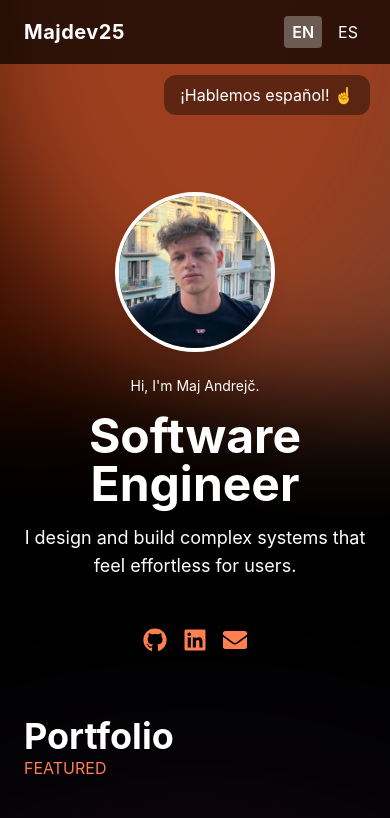
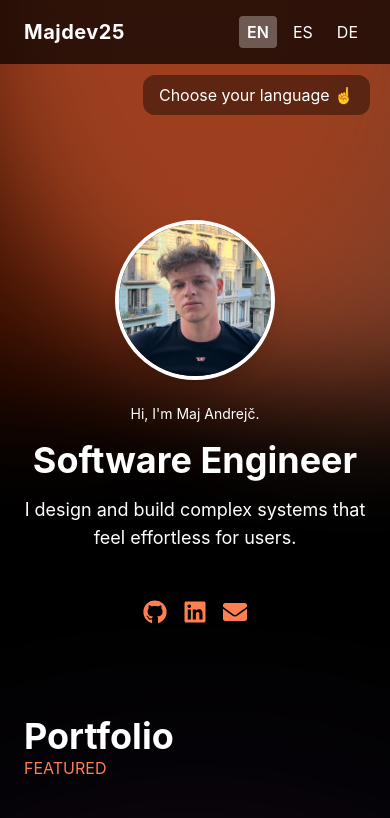
Before and after one commit to majdev25/majdev25-website, a React (Create React App) app: page / in a window 390 px wide. Shown: the top 818 px of the page. Built offline with nearby package versions, Linux system fonts and the light colour scheme.

Commit message:
German language

```diff
--- a/src/i18n.js
+++ b/src/i18n.js
@@ -70,7 +70,7 @@ i18n.use(initReactI18next).init({
               "Bachelor of Computer and Information Science (University Programme)",
             relevantCourses:
               " Relevant Courses: Web Programming, Database Systems, Computer Networks, Software Engineering, Artificial Intelligence, Machine Learning",
-            note: "Expected to complete my degree in February 2025.",
+            note: "Expected to complete my degree in February 2026.",
             languages: "Languages",
           },
           aboutMe: {
@@ -147,13 +147,90 @@ i18n.use(initReactI18next).init({
               "Licenciatura en Ciencias de la Computación e Informática (Programa Universitario)",
             relevantCourses:
               "Cursos Relevantes: Programación Web, Sistemas de Bases de Datos, Redes de Computadoras, Ingeniería de Software, Inteligencia Artificial, Aprendizaje Automático",
-            note: "Se espera que complete mi título en febrero de 2025.",
+            note: "Se espera que complete mi título en febrero de 2026.",
             languages: "Idiomas",
           },
           aboutMe: {
             title: "Sobre mí",
             text: "Soy de Eslovenia y completé la Escuela Secundaria General con Enfoque Académico, donde cultivé una pasión duradera por las matemáticas. También asistí a la escuela de música, dominando el violín y el piano, posteriormente componiendo y produciendo mi propio musical, y eventualmente experimentando con la música electrónica por diversión creativa. Más allá de mis actividades artísticas, dedico tiempo al culturismo en el gimnasio, una disciplina que me ha inculcado resiliencia y perseverancia — virtudes que aplico tanto en mis proyectos creativos como en el desarrollo de software.",
             photoText: "Equipo del musical. (2019)",
+          },
+        },
+      },
+    },
+    de: {
+      translation: {
+        navigator: {
+          home: "Startseite",
+          portfolio: "Portfolio",
+          stack: "Tech-Stack",
+          experience: "Erfahrung",
+          education: "Ausbildung",
+          aboutMe: "Über mich",
+        },
+        homepage: {
+          hero: {
+            greeting: "Hi, ich bin Maj Andrejč.",
+            title: "Softwareentwickler",
+            subtitle:
+              "Ich entwerfe und entwickle komplexe Systeme, die sich für Nutzer mühelos anfühlen.",
+            viewWork: "Meine Arbeiten ansehen",
+          },
+          portfolio: {
+            title: "Portfolio",
+            featured: "HERVORGEHOBEN",
+            intranet: {
+              title: "Krankenhaus-Intranet",
+              short_desc:
+                "Ich entwickelte eine interne Webanwendung für über <strong>1.000 Nutzer</strong>, die Zusammenarbeit, Informationsaustausch und interne Bestellungen optimiert. Sie umfasst abteilungsspezifische Module sowie ein ISO-konformes Dokumentenmanagementsystem mit detaillierten Zugriffskontrollen zur Datensicherheit.",
+              desc: "Ich habe eine umfassende interne Webanwendung vollständig eigenständig entwickelt und betreut, die von über <strong>1.000 Nutzern</strong> verwendet wird. Sie ermöglicht eine intuitive Zusammenarbeit, einen einfachen Informationsaustausch sowie ein effizientes internes Bestellwesen. Das System ist komplex aufgebaut und besteht aus mehreren Modulen, die an die Arbeitsabläufe der einzelnen Krankenhausabteilungen angepasst sind. Dazu gehört ein <strong>Dokumentenmanagementsystem</strong> gemäß ISO-Qualitätsstandards mit detaillierten Zugriffskontrollen zur Gewährleistung von Datensicherheit und Compliance.",
+            },
+            orfa: {
+              title: "Webanwendung für Apotheken",
+              short_desc:
+                "Ich entwickelte und betreute eine Webanwendung für Apotheken in ganz Slowenien, die die Freigabe von Medikamentenbestellungen innerhalb und außerhalb von Krankenhausapotheken ermöglicht. Die Anwendung optimiert die Medikamentenlogistik, sorgt für eine logische Lagerung und verbessert den gesamten pharmazeutischen Workflow.",
+            },
+            homeflix: {
+              title: "Homeflix",
+              short_desc:
+                "Ein persönliches Projekt, bei dem ich eine Streaming-Webanwendung entwickelt habe. HomeFlix ist ein moderner, selbstgehosteter Streaming-Dienst ohne erforderliche Datenbankkonfiguration, mit KI-generierten Postern und einer schlanken, modernen Benutzeroberfläche.",
+            },
+          },
+          stack: {
+            title: "Tech-Stack",
+            par1: "Technologien und Tools, die ich im Laufe meiner Karriere und meines Studiums verwendet habe.",
+            note: "Hinweis: Ich habe nicht jede Programmiersprache aufgelistet, die ich beherrsche, da mir meine informatische Ausbildung ermöglicht, neue Sprachen und Technologien schnell zu verstehen und mich anzupassen.",
+            subtitle1: "Frontend",
+            subtitle2: "Backend",
+            subtitle3: "Tools & Sonstiges",
+          },
+          experience: {
+            title: "Berufserfahrung",
+            sbms: {
+              year: "2019–2026",
+              title: "Allgemeines Krankenhaus Murska Sobota",
+              text: "Ich habe eigenständig eine interne Webanwendung (Intranet) für über 1.000 Nutzer entwickelt und betreut, die eine nahtlose Zusammenarbeit, den Informationsaustausch und die Verwaltung interner Bestellungen ermöglicht. Zusätzlich entwickelte ich mehrere kleinere Anwendungen zur Unterstützung von Krankenhausprozessen, darunter ein Bestellsystem und eine COVID-19-Tracking-App. Außerdem war ich für die Serverwartung, Backups und die Datenbankverwaltung verantwortlich.",
+            },
+            pronet: {
+              year: "2023–2026",
+              title: "Pronet",
+              text: "Entwicklung einer modernen Webanwendung, die in ein älteres Apothekenverwaltungssystem integriert ist, um eine bessere Benutzeroberfläche für Anwender bereitzustellen. Zusammenarbeit in einem großen Team, wobei höchste Zuverlässigkeit erforderlich war, da das System für die korrekte Medikamentenverwaltung in Krankenhäusern in ganz Slowenien entscheidend ist.",
+            },
+          },
+          education: {
+            title: "Ausbildung",
+            faculty: "Fakultät für Computer- und Informationswissenschaften",
+            degree:
+              "Bachelor of Computer and Information Science (Universitätsstudium)",
+            relevantCourses:
+              " Relevante Kurse: Webprogrammierung, Datenbanksysteme, Rechnernetze, Software Engineering, Künstliche Intelligenz, Maschinelles Lernen",
+            note: "Voraussichtlicher Studienabschluss im Februar 2026.",
+            languages: "Sprachen",
+          },
+          aboutMe: {
+            title: "Über mich",
+            text: "Ich komme aus Slowenien und habe ein allgemeinbildendes Gymnasium mit akademischem Schwerpunkt abgeschlossen, wo ich eine lebenslange Leidenschaft für Mathematik entwickelte. Zusätzlich besuchte ich eine Musikschule, in der ich Violine und Klavier erlernte, später mein eigenes Musical komponierte und produzierte und mich schließlich aus experimenteller Neugier mit elektronischer Musik beschäftigte. Neben meinen künstlerischen Interessen widme ich mich intensiv dem Bodybuilding im Fitnessstudio – eine Disziplin, die mir Resilienz und Durchhaltevermögen vermittelt hat, Eigenschaften, die ich sowohl in kreative Projekte als auch in die Softwareentwicklung einbringe.",
+            photoText: "Team des Musicals. (2019)",
           },
         },
       },
--- a/src/views/Navigator.js
+++ b/src/views/Navigator.js
@@ -67,6 +67,16 @@ export default function Navigator() {
         >
           ES
         </button>
+        <button
+          onClick={() => changeLanguage("de")}
+          className={`px-2 py-1 rounded transition ${
+            i18n.language === "de"
+              ? "bg-white/30 font-semibold"
+              : "hover:bg-white/20"
+          }`}
+        >
+          DE
+        </button>
       </div>
     </nav>
   );
--- a/src/views/Sections/EducationSection.js
+++ b/src/views/Sections/EducationSection.js
@@ -110,6 +110,21 @@ function PortfolioSection() {
                 <span className="w-3 h-3 bg-white/30 rounded-full"></span>
               </div>
             </div>
+
+            {/* German */}
+            <div className="flex items-center justify-between">
+              <span className="font-semibold">
+                German{" "}
+                <span className="font-light text-sm">Basic (learning)</span>
+              </span>
+              <div className="flex space-x-1">
+                <span className="w-3 h-3 bg-white rounded-full"></span>
+                <span className="w-3 h-3 bg-white/30 rounded-full"></span>
+                <span className="w-3 h-3 bg-white/30 rounded-full"></span>
+                <span className="w-3 h-3 bg-white/30 rounded-full"></span>
+                <span className="w-3 h-3 bg-white/30 rounded-full"></span>
+              </div>
+            </div>
           </div>
         </div>
       </div>
--- a/src/views/Sections/HeroSection.js
+++ b/src/views/Sections/HeroSection.js
@@ -26,9 +26,9 @@ function HeroSection() {
         />
       </div>
 
-      {i18n.language !== "es" && (
+      {i18n.language == "en" && (
         <div className="absolute top-[75px] right-[20px] p-2 px-4 bg-black/40 rounded-xl">
-          ¡Hablemos español! ☝️
+          Choose your language ☝️
         </div>
       )}
 
@@ -42,7 +42,7 @@ function HeroSection() {
         <div className="absolute -top-10 -right-[15%] transform rotate-12">
           <FaCodeBranch className="text-orangeRed text-6xl opacity-0 drop-shadow-[0_0_15px_orangeRed] animate-slide-in [animation-delay:1s] hidden sm:block" />
         </div>
-        <div className="text-5xl md:text-6xl font-bold mb-4 z-10 animate-slide-in">
+        <div className="text-4xl md:text-6xl font-bold mb-4 z-10 animate-slide-in">
           {t("homepage.hero.title")}
         </div>
       </h1>
```
